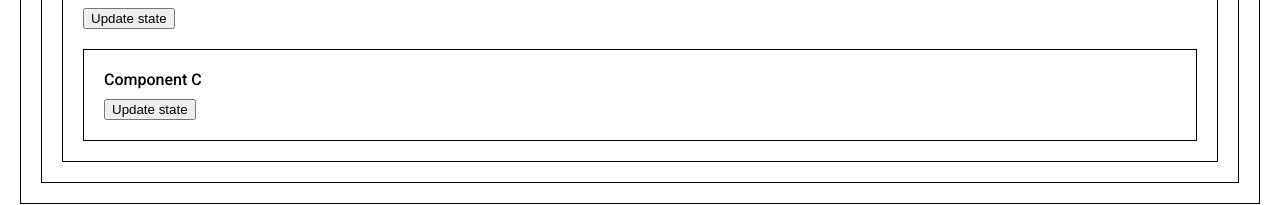
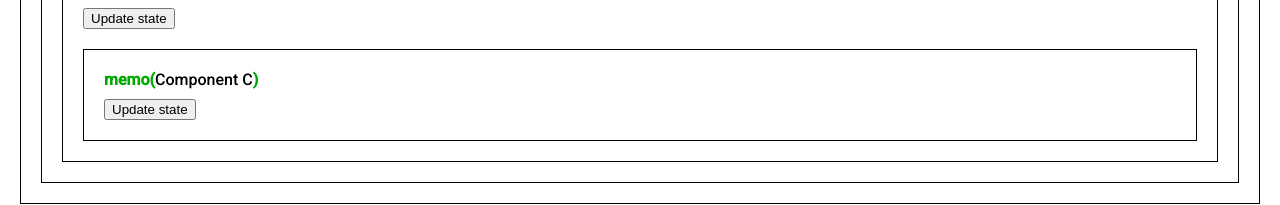
Before and after one commit to juliozaravia/chapter01-it-always-re-renders, a React (Create React App) app: page / in a window 1280 px wide. Shown: the part 244-449 px from the top of the page. Built offline with nearby package versions, Linux system fonts and the light colour scheme.

Commit message:
UPDATE memo tag styles

```diff
--- a/src/assets/styles/global.css
+++ b/src/assets/styles/global.css
@@ -10,3 +10,13 @@
 .genericComponent_title {
   margin-bottom: 10px;
 }
+
+.genericComponent_title--memo {
+  color: #00a800;
+  font-weight: bold;
+}
+
+.genericComponent_title--memo span {
+  color: #000;
+  font-weight: normal;
+}
--- a/src/components/ComponentC/ComponentC.jsx
+++ b/src/components/ComponentC/ComponentC.jsx
@@ -13,7 +13,9 @@ const ComponentC = () => {
 
   return (
     <div className="genericComponent genericComponent--nested">
-      <div className="genericComponent_title">Component C</div>
+      <div className="genericComponent_title genericComponent_title--memo">
+        memo(<span>Component C</span>)
+      </div>
       <button
         className="app_button"
         name="btn-count"
```
